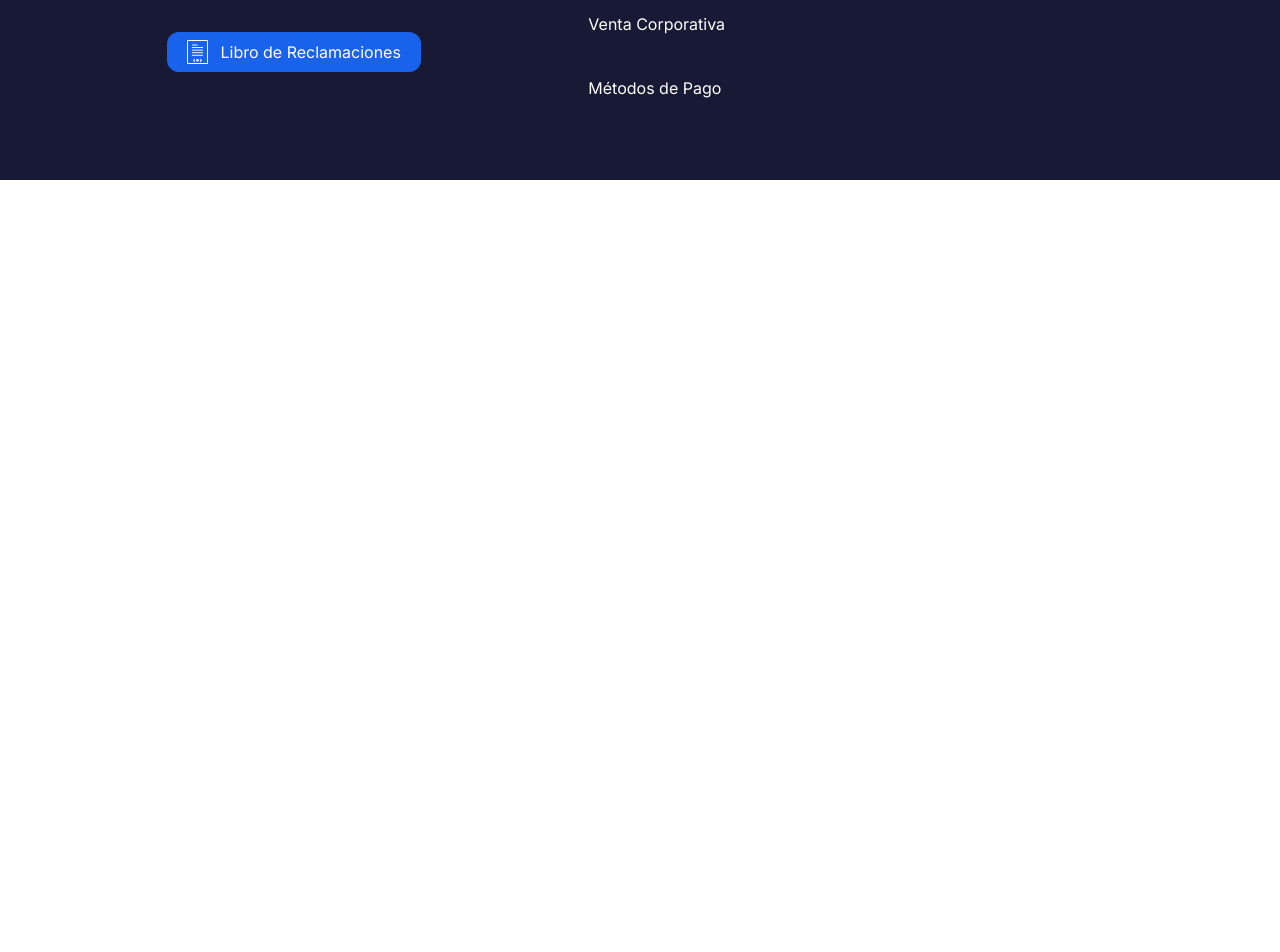
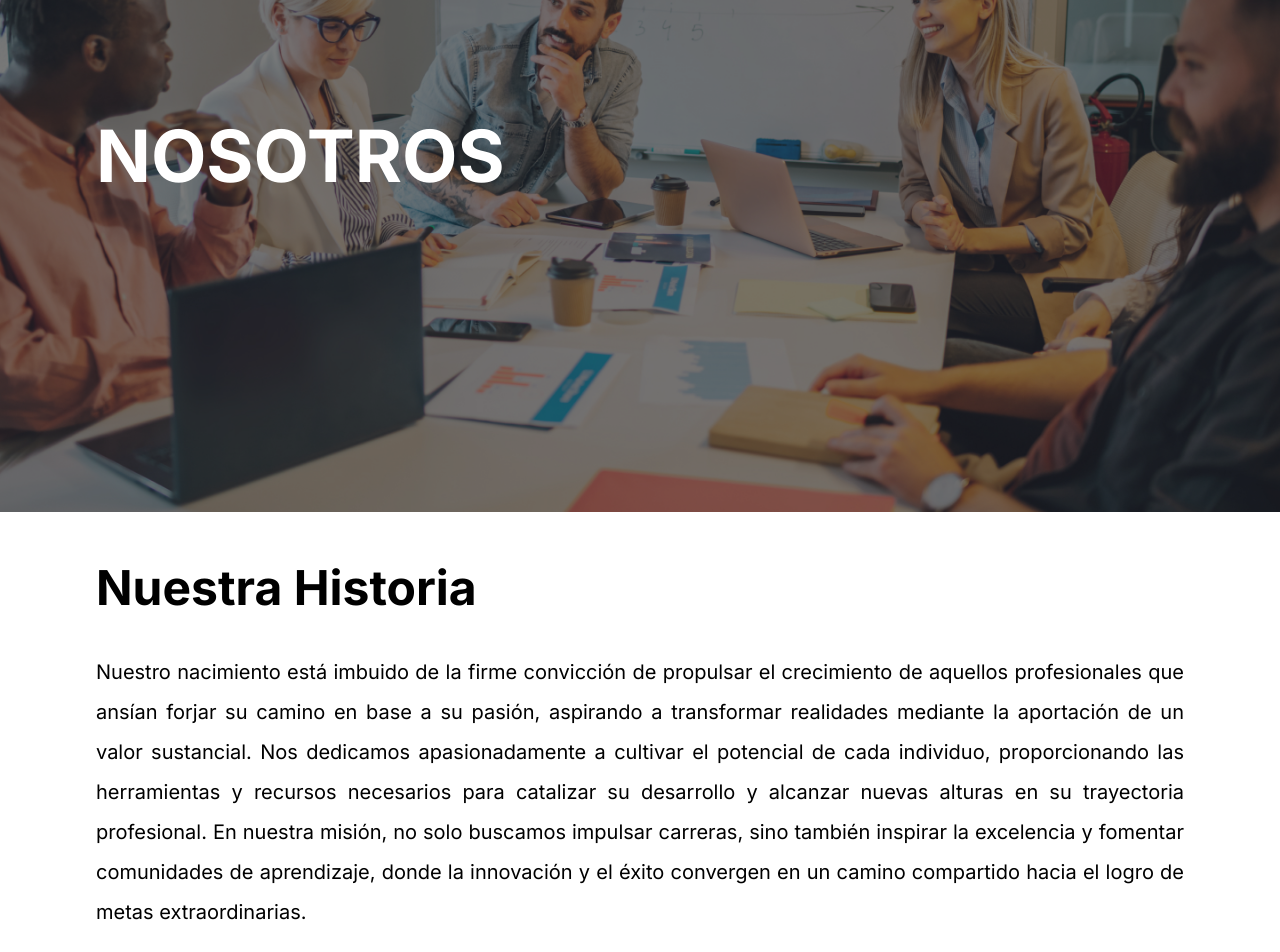
Before and after one commit to RakonaDev/ZaiTexFrontend, an Angular app: page /nosotros in a window 1280 px wide. Shown: the part 220-1172 px from the top of the page. Before the commit the page ends 800 px from the top, so only its background shows below. Built offline with nearby package versions, Linux system fonts and the light colour scheme.

Commit message:
Adding Nosotros

```diff
--- a/src/app/components/card-course/card-course.component.html
+++ b/src/app/components/card-course/card-course.component.html
@@ -1,7 +1,7 @@
 <!-- [src] -->
 
-<div class="w-[294px] h-[391px] relative">
-  <img src={{imagenImg}} alt="" class="w-full h-full object-cover">
+<div class="w-[294px] h-[391px] relative overflow-hidden">
+  <img src={{imagenImg}} alt="" class="w-full h-full object-cover transition-all duration-300 hover:scale-110">
   <div class="w-full h-[64px] px-4 flex items-center justify-center bg-azul-zai absolute bottom-0 text-white text-center rounded-t-3xl text-xl">
     {{titleImg}}
   </div>
--- a/src/app/routes/nosotros/nosotros.component.html
+++ b/src/app/routes/nosotros/nosotros.component.html
@@ -1 +1,38 @@
-<p>nosotros works!</p>
+<header class="w-full h-auto relative">
+  <img
+    src="assets/nosotros/nosotrosBanner.jpg"
+    alt="nosotros"
+    class="w-full bg-black"
+  />
+  <div class="w-full h-full absolute top-0 bg-black bg-opacity-50"></div>
+  <div
+    class="w-full h-[27rem] max-w-120 left-[50%] translate-x-[-50%] absolute bottom-0 max-md:h-[10rem] max-md:w-full"
+  >
+    <div
+      class="w-[50%] ps-24 pe-24 pt-10 max-md:pe-2 max-md:ps-2 max-md:w-full"
+    >
+      <h1
+        class="text-7xl font-bold text-white max-md:text-lg max-md:text-center"
+      >
+        NOSOTROS
+      </h1>
+    </div>
+  </div>
+</header>
+<main class="w-full h-auto relative bg-white">
+  <section class="w-full h-auto max-w-120 mx-auto py-8 px-24">
+    <h1 class="text-5xl font-bold pt-5">Nuestra Historia</h1>
+    <p class="pt-10 text-justify text-xl leading-10">
+      Nuestro nacimiento está imbuido de la firme convicción de propulsar el
+      crecimiento de aquellos profesionales que ansían forjar su camino en base
+      a su pasión, aspirando a transformar realidades mediante la aportación de
+      un valor sustancial. Nos dedicamos apasionadamente a cultivar el potencial
+      de cada individuo, proporcionando las herramientas y recursos necesarios
+      para catalizar su desarrollo y alcanzar nuevas alturas en su trayectoria
+      profesional. En nuestra misión, no solo buscamos impulsar carreras, sino
+      también inspirar la excelencia y fomentar comunidades de aprendizaje,
+      donde la innovación y el éxito convergen en un camino compartido hacia el
+      logro de metas extraordinarias.
+    </p>
+  </section>
+</main>
```
Also changed, not shown: src/assets/nosotros/nosotrosBanner.jpg (added).
